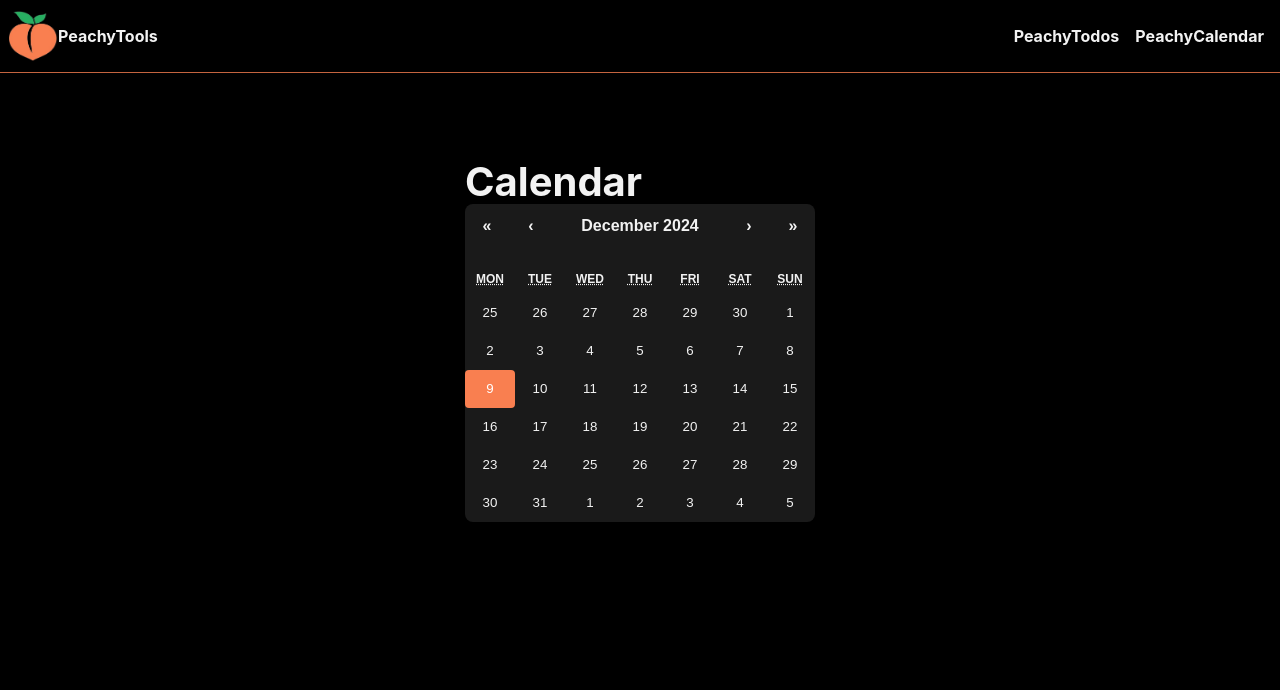
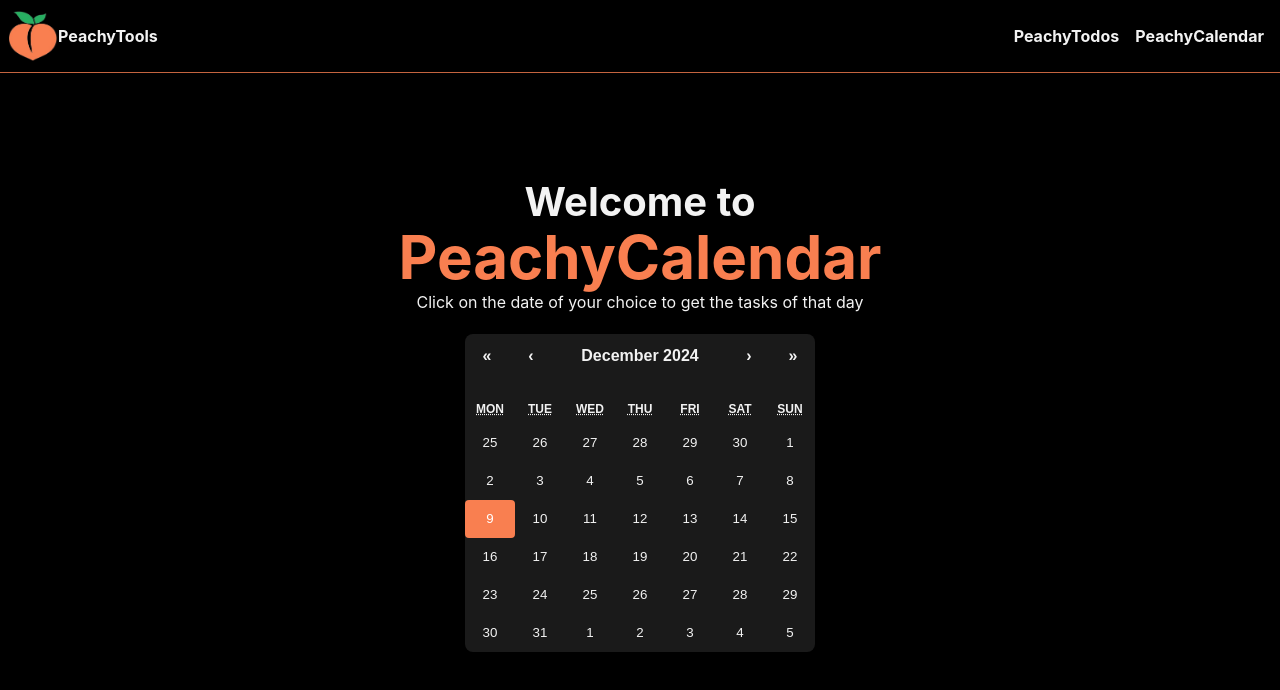
Before and after one commit to LyneQ/todo, a React (Vite) app: page /calendar in a window 1280 px wide. Shown: the top 690 px of the page. Built offline with nearby package versions, Linux system fonts and the light colour scheme.

Commit message:
Implements deadline functionality for tasks.

```diff
--- a/src/assets/style/main.scss
+++ b/src/assets/style/main.scss
@@ -122,3 +122,13 @@ ul {
     }
   }
 }
+
+
+input[type="date"] {
+  background: $background-color-secondary;
+  border: none;
+  border-bottom: 2px solid $primary-color;
+  color: $font-color;
+  font-size: 1rem;
+  padding: 0.25rem;
+}
--- a/src/assets/style/routes/calendar.scss
+++ b/src/assets/style/routes/calendar.scss
@@ -1,10 +1,31 @@
 @use "../variables" as *;
+
+section {
+    display: flex;
+    flex-direction: column;
+    place-items: center;
+
+  .appName {
+    margin: 0 auto;
+    font-size: 1.5em;
+    font-weight: 700;
+    color: $primary-color;
+  }
+
+  .explanation {
+    //width: 50%;
+    text-align: center;
+    padding: 20px;
+  }
+}
+
 .react-calendar {
     border: none;
     background-color: $background-color-secondary;
     color: $font-color;
     border-radius: 8px;
     box-shadow: 0 2px 4px rgba(0, 0, 0, 0.1);
+  height: fit-content;
 }
 
 .react-calendar__navigation__label,
--- a/src/components/Form.tsx
+++ b/src/components/Form.tsx
@@ -1,18 +1,19 @@
 import React, {useRef} from "react";
 
 interface FormProps {
-    addTodo: (taskName: string) => void;
+    addTodo: (taskName: string, deadline: string | undefined) => void;
 }
 
 export default function Form({addTodo}: FormProps) {
 
     const inputRef = useRef<HTMLInputElement>(null);
+    const deadlineRef = useRef<HTMLInputElement>(null);
 
    const handleSubmit = (e: React.FormEvent) => {
     e.preventDefault();
     const inputElement = inputRef.current;
     if (inputElement && inputElement.value === '') return;
-    addTodo(inputElement!.value);
+    addTodo(inputElement!.value, deadlineRef.current?.value);
     inputElement!.value = '';
     localStorage.setItem('todos', localStorage.getItem('todos')?.toString() as string);
 }
@@ -26,6 +27,7 @@ export default function Form({addTodo}: FormProps) {
                     placeholder="Write a new todo"
                     ref={inputRef}
                 />
+                <input type="date" name="deadline" ref={deadlineRef}/>
                 <button type="submit">Add todo</button>
             </form>
         </>
--- a/src/routes/App.tsx
+++ b/src/routes/App.tsx
@@ -7,9 +7,9 @@ function App() {
 
     const [todos, setTodos] = useState<TaskType[]>([]);
 
-    const createTodo = (taskName: string) => {
+    const createTodo = (taskName: string, deadline: Date) => {
         if (taskName !== '') {
-            const task = {id: todos.length, text: taskName, isCompleted: false};
+            const task = {id: todos.length, text: taskName, deadline: deadline, isCompleted: false};
             const newTodos = [...todos, task];
             setTodos(newTodos);
             localStorage.setItem('todos', JSON.stringify(newTodos));
@@ -31,12 +31,14 @@ function App() {
             return [
                 {
                     id: 0,
-                    text: "Install AppName",
+                    text: "Install PeachyTodo",
+                    deadline: new Date(),
                     isCompleted: true
                 },
                 {
                     id: 1,
                     text: "Create a new task",
+                    deadline: new Date(),
                     isCompleted: false
                 }
             ];
@@ -49,6 +51,7 @@ function App() {
         setTodos(getLocalStorage())
         setLocalStorage(getLocalStorage())
     }, []);
+
 
     return (
         <>
--- a/src/routes/Calendar.tsx
+++ b/src/routes/Calendar.tsx
@@ -1,15 +1,35 @@
+import {TaskType} from "../types/interface";
 import {useState} from "react";
 import Calendar from "react-calendar";
 import 'react-calendar/dist/Calendar.css';
 import '../assets/style/routes/calendar.scss'
+
 export default function CalendarRoute() {
 
     const [date, setDate] = useState<Date | null>(new Date());
 
+    const getTodayTasks = (dateTime:  Date) => {
+
+        const date = new Date(dateTime).toLocaleDateString('en-US').split('T')[0];
+
+        const tasks = JSON.parse(localStorage.getItem('todos') || '[]');
+        const todayTasks = tasks.filter((task: TaskType) => new Date(task.deadline)?.toLocaleDateString('en-US').split('T')[0] === date);
+
+        console.log(date)
+        console.log(todayTasks);
+        return alert( todayTasks.map((task: { text: any; }) => task.text).join('\n') || 'No tasks for today' );
+    }
+
     return(
-        <div>
-            <h1>Calendar</h1>
-            <Calendar onChange={(value) => setDate(value as Date | null)} value={date} />
-        </div>
+        <section>
+            <div className={"explanation"}>
+                <h1> Welcome to <br/> <span className={'appName'}>PeachyCalendar</span> </h1>
+                <p>Click on the date of your choice to get the tasks of that day</p>
+            </div>
+            <Calendar onChange={(value) => setDate(value as Date | null)}
+                      value={date}
+                      onClickDay={getTodayTasks}
+            />
+        </section>
     )
 }
--- a/src/types/interface.d.ts
+++ b/src/types/interface.d.ts
@@ -2,6 +2,7 @@
 interface TaskType {
     id: number;
     text: string;
+    deadline: Date;
     isCompleted?: boolean;
 }
 
```
